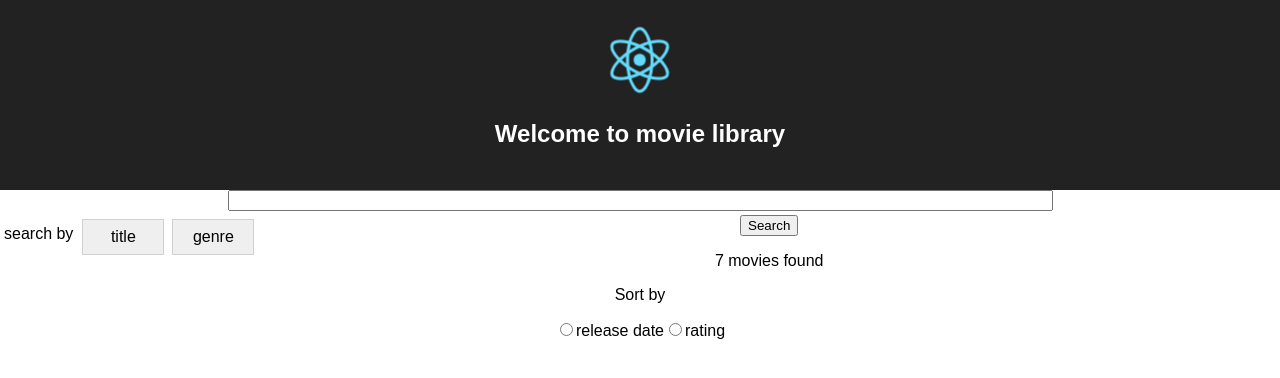
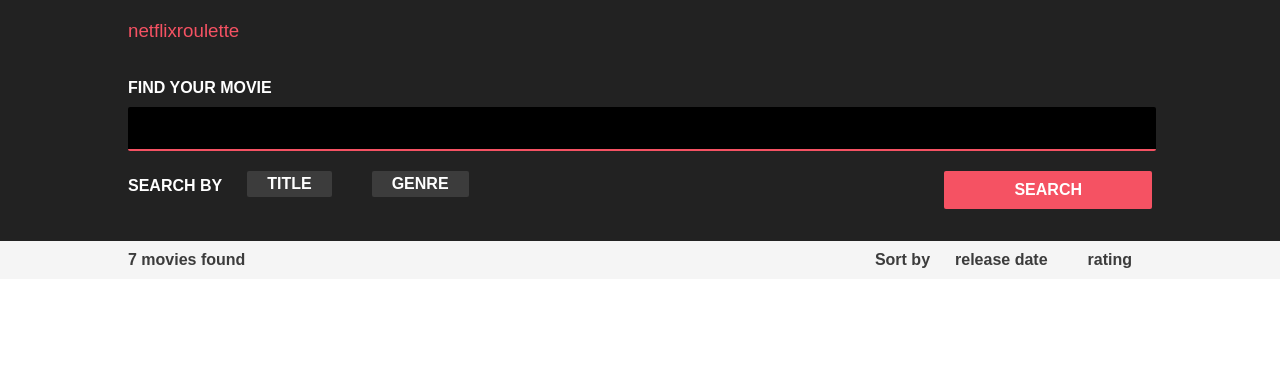
Before and after one commit to rock-walker/reactJs-cdp-movie-library, a React (Create React App) app: page / in a window 1280 px wide. Shown: the top 378 px of the page. Built offline with nearby package versions, Linux system fonts and the light colour scheme; the HTML template or start-up script is replaced by a standard one.

Commit message:
header and statusbar completed

```diff
--- a/src/App.css
+++ b/src/App.css
@@ -1,28 +1,22 @@
-.App {
-  text-align: center;
-}
-
 .App-logo {
-  animation: App-logo-spin infinite 20s linear;
-  height: 80px;
+  height: 40px;
+  color: #f55263;
+  text-transform: none;
+  font-weight: normal;
+  margin-top: 0;
 }
 
 .App-header {
   background-color: #222;
-  height: 150px;
-  padding: 20px;
+  padding: 20px 10%;
   color: white;
+  text-transform: uppercase;
 }
 
 .App-title {
-  font-size: 1.5em;
+  font-size: 1em;
 }
 
 .App-intro {
   font-size: large;
 }
-
-@keyframes App-logo-spin {
-  from { transform: rotate(0deg); }
-  to { transform: rotate(360deg); }
-}
--- a/src/App.js
+++ b/src/App.js
@@ -1,22 +1,14 @@
 import React, { Component } from 'react';
 import './App.css';
 import AppHeader from './Header';
-import SearchBar from './SearchBar';
-import SearchFilter from './SearchFilter';
-import SearchButton from './SearchButton';
-import ResultCount from './ResultCount';
-import SortBy from './SortBy';
+import StatusBar from './StatusBar';
 
 class App extends Component {
   render() {
     return (
-      <div className="App">
+      <div>
         <AppHeader />
-        <SearchBar />
-        <SearchFilter />
-        <SearchButton />
-        <ResultCount value="7" />
-        <SortBy />
+        <StatusBar />
       </div>
     );
   }
--- a/src/Components.css
+++ b/src/Components.css
@@ -3,39 +3,92 @@
 }
 
 
-#searchby {
-    margin:4px;
+.searchby {
+    margin:20px 0;
+    font-weight: bold;
+    padding-bottom: 30px;
 }
 
-#searchby #title {
+.searchby .title {
     float: left;
-    margin-top: 10px;
+    margin-top: 6px;
     margin-right: 5px;
 }
 
-#searchby label {
+.searchby label {
     float:left;
-    width:80px;
-    margin:4px;
-    background-color:#EFEFEF;
-    border-radius:0px;
-    border:1px solid #D0D0D0;
-    overflow:auto;
+    width: auto;
+    background-color:#3c3c3c;
+    border-radius: 2px;
+    margin: 0px 20px;
 }
 
-#searchby label span {
+.searchby label span {
     text-align:center;
-
-    padding:8px 0px;
+    padding:4px 20px;
+    border-radius: 2px;
     display:block;
 }
 
-#searchby label input {
+.searchby label input {
     position:absolute;
     top:-20px;
 }
 
-#searchby input:checked + span {
-    background-color:#FF99FF;
+.searchby input:checked + span {
+    background-color:#f55263;
     color:#F7F7F7;
 }
+
+.searchButton {
+    padding: 10px 70px;
+    float: right;
+    background-color: #f55263;
+    color: white;
+    font-weight: bold;
+    font-size: 16px;
+}
+
+.searchBar {
+    width: 100%;
+    height: 40px;
+    outline: none;
+    border-bottom-color: #f55263;
+    border-bottom-style: solid;
+    border-bottom-width: 2px;
+    background-color: black;
+    text-indent: 20px;
+    font-size: 16px;
+    color: white;
+
+}
+
+.statusBar {
+    background-color: #f5f5f5;
+    padding: 10px 10%;
+    color: #3c3c3c;
+    font-weight: bold;
+}
+
+.statusBar p {
+    margin: 0;
+}
+
+.statusBar .searchby {
+    float: right;
+    margin: 0;
+    padding-bottom: 10px;
+}
+
+.statusBar .title {
+    margin-top: 0;
+}
+
+.statusBar label {
+    background-color: transparent;
+    margin: 0 10px;
+}
+
+.statusBar input:checked + label {
+    color:#f55263;
+}
--- a/src/Header.jsx
+++ b/src/Header.jsx
@@ -1,6 +1,7 @@
 import React, {Component} from 'react';
-import logo from './logo.svg';
 import './App.css';
+import SearchBar from './SearchBar';
+import SearchFilter from './SearchFilter';
 
 class Header extends React.PureComponent {
     render() {
@@ -8,14 +9,16 @@
             'header', {className: 'App-header'},
 
                 React.createElement(
-                    'img', {src: logo, className: 'App-logo', alt: 'logo'},
-                        null
+                    'h3', {className: 'App-logo', alt: 'logo'},
+                        'netflixroulette'
                     ),
 
                 React.createElement(
                     'h1', {className: 'App-title'},
-                    'Welcome to movie library'
-                    )
+                    'Find your movie'
+                    ),
+                <SearchBar/>,
+                <SearchFilter/>
         );
     }
 }
--- a/src/ResultCount.js
+++ b/src/ResultCount.js
@@ -2,8 +2,8 @@
 
 function ResultCount(props) {
 	return (
-		<p> {props.value} movies found </p>
-		);
+		<span> {props.value} movies found </span>
+	);
 }
 
 export default ResultCount;
--- a/src/SearchBar.js
+++ b/src/SearchBar.js
@@ -4,7 +4,7 @@
 class SearchBar extends React.Component {
 	render() {
 		return (
-			<input type="text" size="100"/>
+			<input type="text" className="searchBar"/>
 		);
 	}
 }
--- a/src/SearchButton.js
+++ b/src/SearchButton.js
@@ -3,7 +3,9 @@
 class SearchButton extends React.PureComponent {
 	render() {
 		return (
-			<input type="button" value="Search"/>
+            <div>
+			    <input type="button" value="SEARCH" className="searchButton"/>
+            </div>
 		);
 	}
 }
--- a/src/SearchFilter.js
+++ b/src/SearchFilter.jsx
@@ -1,14 +1,16 @@
 import React, {Component} from 'react';
 import './Components.css';
+import SearchButton from './SearchButton';
 
 class SearchFilter extends React.Component {
 	render() {
 		return React.createElement(
-					'div', {id: 'searchby'},
+					'div', {className: 'searchby'},
 
 					React.createElement(
-						'span', {id: 'title'}, 'search by'
+						'span', {className: 'title'}, 'search by'
 					),
+
 					React.createElement(
 						'label', {className: 'sTitle'},
 						React.createElement(
@@ -27,8 +29,9 @@
 						React.createElement(
 								'span', null, 'genre'
 							)
-						)
-					)
+						),
+					<SearchButton/>
+		)
 	}
 }
 
--- a/src/SortBy.js
+++ b/src/SortBy.js
@@ -3,13 +3,16 @@
 class SortBy extends React.PureComponent {
 	render() {
 		return (
-			<div>
-				<p>Sort by</p>
-				<input type="radio" value="date" id="date" name="sorting"/>
-				<label htmlFor="date">release date</label>
-
-				<input type="radio" value="rate" id="rate" name="sorting"/>
-				<label htmlFor="rate">rating</label>
+			<div className="searchby">
+				<span className="title">Sort by</span>
+				<label>
+					<input type="radio" value="date" id="date" name="sorting"/>
+					<label htmlFor="date">release date</label>
+				</label>
+				<label>
+					<input type="radio" value="rate" id="rate" name="sorting"/>
+					<label htmlFor="rate">rating</label>
+				</label>
 			</div>
 		);
 	}
--- /dev/null
+++ b/src/StatusBar.jsx
@@ -0,0 +1,17 @@
+import React, {Component} from 'react';
+import './Components.css';
+import ResultCount from './ResultCount';
+import SortBy from './SortBy';
+
+class StatusBar extends Component {
+    render() {
+        return (
+            <div className="statusBar">
+                <ResultCount value="7" />
+                <SortBy />
+            </div>
+        )
+    }
+}
+
+export default StatusBar;
--- a/src/index.css
+++ b/src/index.css
@@ -3,3 +3,7 @@
   padding: 0;
   font-family: sans-serif;
 }
+input {
+    border-radius: 2px;
+    border: none;
+}
--- a/webpack.dev.js
+++ b/webpack.dev.js
@@ -2,7 +2,7 @@
 const common = require('./webpack.common.js');
 
 module.exports = merge(common, {
-    devtool: 'inline-source-map',
+    devtool: 'eval-source-map',
     devServer: {
         contentBase: './build'
     }
```
Also changed, not shown: src/logo.svg (deleted).
